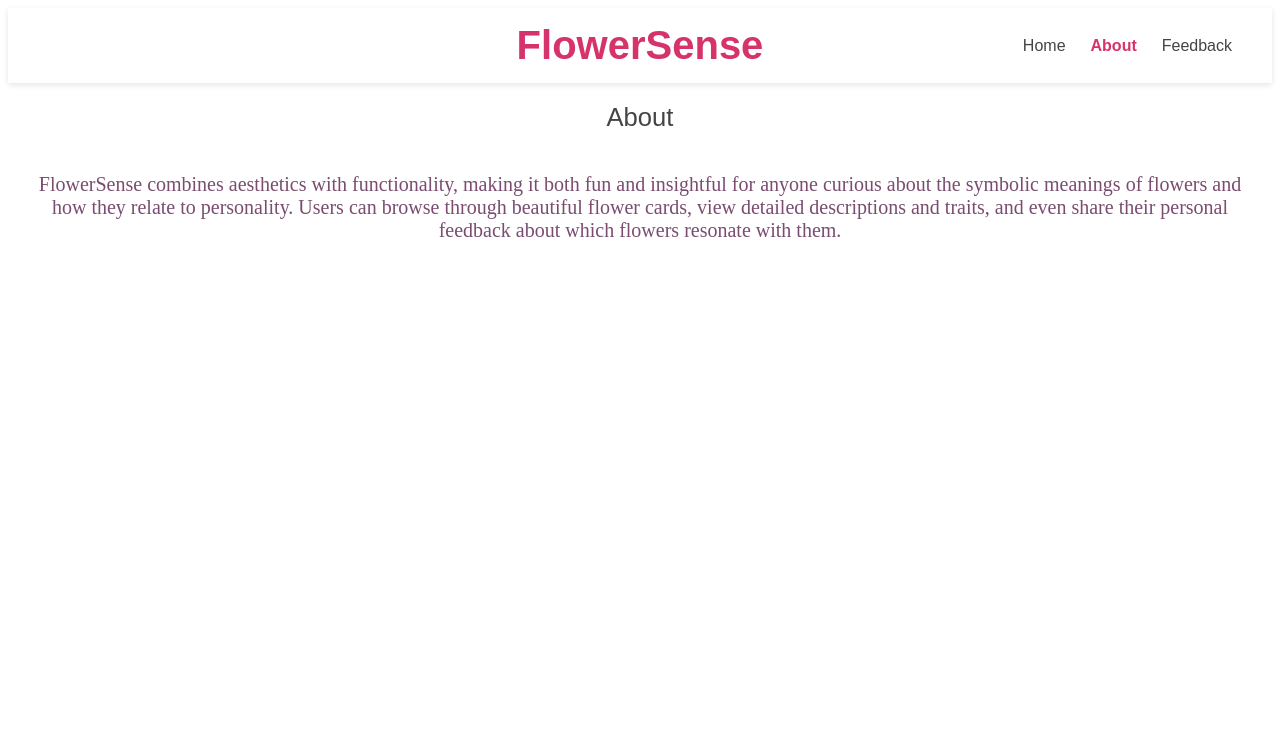
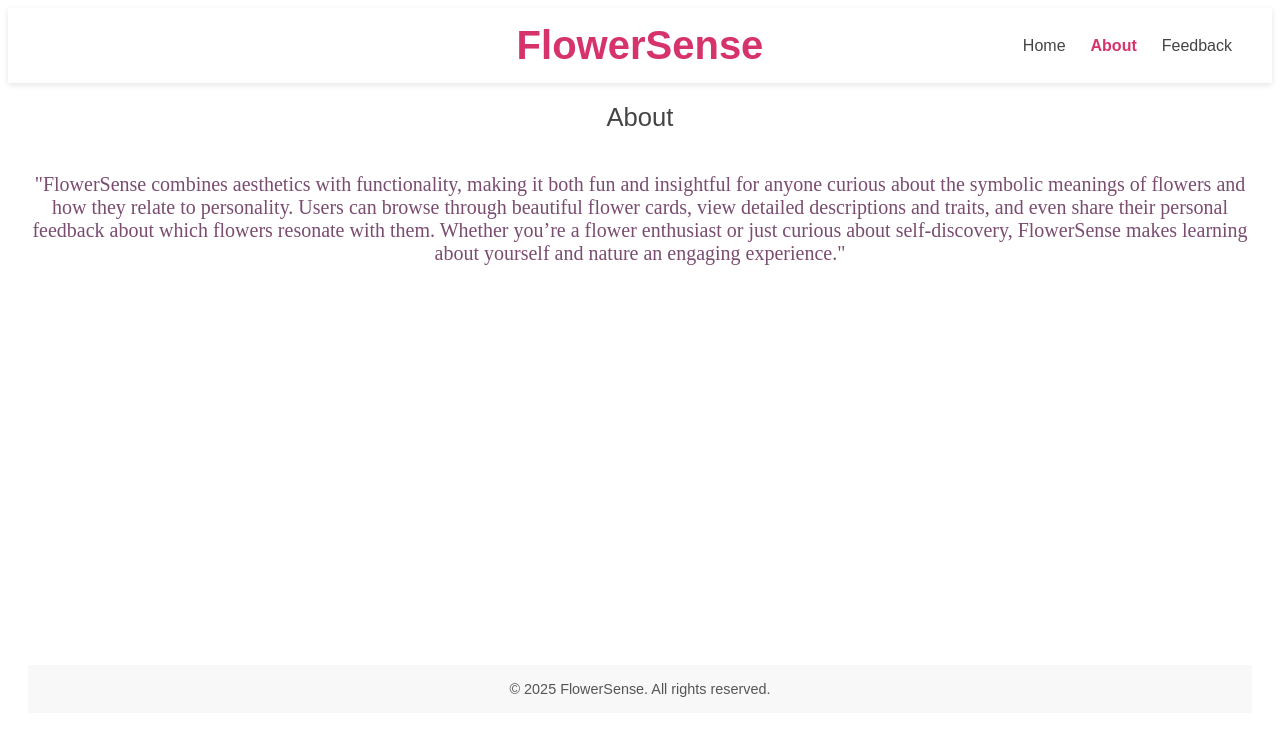
Before and after one commit to sksm07/Final-Project-CTD, a React (Vite) app: page /about in a window 1280 px wide. Shown: the top 736 px of the page. Built offline with nearby package versions, Linux system fonts and the light colour scheme.

Commit message:
refractored the code in App.jsx and made some UI enhancements

```diff
--- a/src/App.jsx
+++ b/src/App.jsx
@@ -3,6 +3,7 @@ import ErrorPage from './pages/ErrorPage';
 import FlowerListPage from './pages/FlowerListPage'
 import Header from './shared/Header';
 import Feedback from './pages/Feedback';
+import Footer from "./shared/Footer";
 import {Routes, Route} from "react-router";
 import styled from "styled-components";
 
@@ -25,6 +26,7 @@ function App() {
         <Route path="/feedback" element={<Feedback />}></Route>
         <Route path="*" element={<ErrorPage />}></Route>
       </Routes>
+      <Footer>© 2025 FlowerSense. All rights reserved.</Footer>
     </AppContainer>
   )
 }
--- a/src/pages/About.jsx
+++ b/src/pages/About.jsx
@@ -1,17 +1,26 @@
 import styled from "styled-components";
+
+const AboutWrapper = styled.div`
+  display: flex;
+  justify-content: center;
+  min-height: 60vh;
+`;
 
 const Info = styled.p`
     font-family: san-serif;
     font-size: 20px;
-    color: #7a4c70ff
+    color: #7a4c70ff;
+
 `
 export default function About(){
     return (
-        <div>
-            <Info>FlowerSense combines aesthetics with functionality, making it both fun and insightful
-                 for anyone curious about the symbolic meanings of flowers and how they relate to personality.
-                 Users can browse through beautiful flower cards, view detailed descriptions and traits, and
-                 even share their personal feedback about which flowers resonate with them.</Info>
-        </div>
+        <AboutWrapper>
+            <Info>"FlowerSense combines aesthetics with functionality, making it both fun and insightful
+             for anyone curious about the symbolic meanings of flowers and how they relate to personality.
+             Users can browse through beautiful flower cards, view detailed descriptions and traits,
+             and even share their personal feedback about which flowers resonate with them. Whether you’re
+             a flower enthusiast or just curious about self-discovery, FlowerSense makes learning about yourself
+             and nature an engaging experience."</Info>
+        </AboutWrapper>
     )
 }
--- a/src/pages/ErrorPage.jsx
+++ b/src/pages/ErrorPage.jsx
@@ -1,7 +1,26 @@
+import styled from "styled-components";
+
+const Wrapper = styled.div`
+  text-align: center;
+  padding: 4rem 2rem;
+`;
+
+const Title = styled.h2`
+  font-size: 2rem;
+  color: #333;
+  margin-bottom: 1rem;
+`;
+
+const Message = styled.p`
+  font-size: 1.2rem;
+  color: #666;
+`;
+
 export default function ErrorPage(){
     return (
-        <div>
-            <h2>This is error display page.</h2>
-        </div>
+        <Wrapper>
+            <Title>404 — Page Not Found</Title>
+            <Message>Oops! The page you’re looking for doesn’t exist.</Message>
+        </Wrapper>
     )
 }
--- a/src/pages/FlowerListPage.jsx
+++ b/src/pages/FlowerListPage.jsx
@@ -1,4 +1,4 @@
-import {useState, useEffect} from 'react';
+import {useState, useEffect, useCallback} from 'react';
 import styled from "styled-components";
 import {getFlowers} from '../fetchFlowers';
 import FlowerCard from '../features/FlowerCard.jsx';
@@ -25,6 +25,12 @@ const FlowerGrid = styled.div`
         font-size: 1.4rem;
         font-style: italic;
     `
+    const ErrorMessage = styled.p`
+      color: red;
+      font-weight: bold;
+      text-align: center;
+      margin-top: 1.5rem;
+    `;
 
 export default function FlowerListPage(){
 
@@ -38,18 +44,37 @@ export default function FlowerListPage(){
         setSelectedFlower(flower)
     }
 
-    function handleClose() {
-        setSelectedFlower(null)
+    const handleClose = useCallback(() => {
+        setSelectedFlower(null);
+    }, [])
+
+    useEffect(()=>{
+      async function loadFlowers() {
+        setIsLoading(true);
+        setErrorMessage("");
+
+        try {
+          const data = await getFlowers();
+          setFlowers(data);
+        } catch (err) {
+          setErrorMessage("Unable to load flowers. Please try again later.");
+        } finally {
+          setIsLoading(false);
+        }
     }
 
-    useEffect(()=>{
-        getFlowers().then(setFlowers);
+    loadFlowers();
 
     }, []);
 
     return (
         <Container>
         <Intro>Click on your favorite flower and discover what it reveals about your personality!!</Intro>
+
+        {isLoading && <p>Loading flowers...</p>}
+        {errorMessage && <ErrorMessage>{errorMessage}</ErrorMessage>}
+
+        {!errorMessage && (
         <FlowerGrid className={selectedFlower ? "dimmed" : ""}>
             {flowers.map((flower) => (
                 <FlowerCard
@@ -59,6 +84,7 @@ export default function FlowerListPage(){
                 />
             )) }
         </FlowerGrid>
+        )}
 
         {selectedFlower && (
             <>
--- /dev/null
+++ b/src/shared/Footer.jsx
@@ -0,0 +1,14 @@
+import styled from "styled-components";
+
+const FooterContainer = styled.footer`
+    text-align: center;
+    padding: 1rem;
+    margin-top: 2rem;
+    background: #f8f8f8;
+    font-size: 0.9rem;
+    color: #555;
+`
+
+export default function Footer({children}) {
+    return <FooterContainer>{children}</FooterContainer>
+}
--- a/src/shared/Overlay.jsx
+++ b/src/shared/Overlay.jsx
@@ -4,6 +4,9 @@ const OverlayBg = styled.div`
     inset: 0;
     z-index: 1000;
     animation: fadeIn 0.3s ease;
+    display: flex;
+    justify-content: center;
+    align-items: center;
 
     @keyframes fadeIn {
         from {
```
Also changed, not shown: 1 other file (tests, documents, lock files or other folders).
